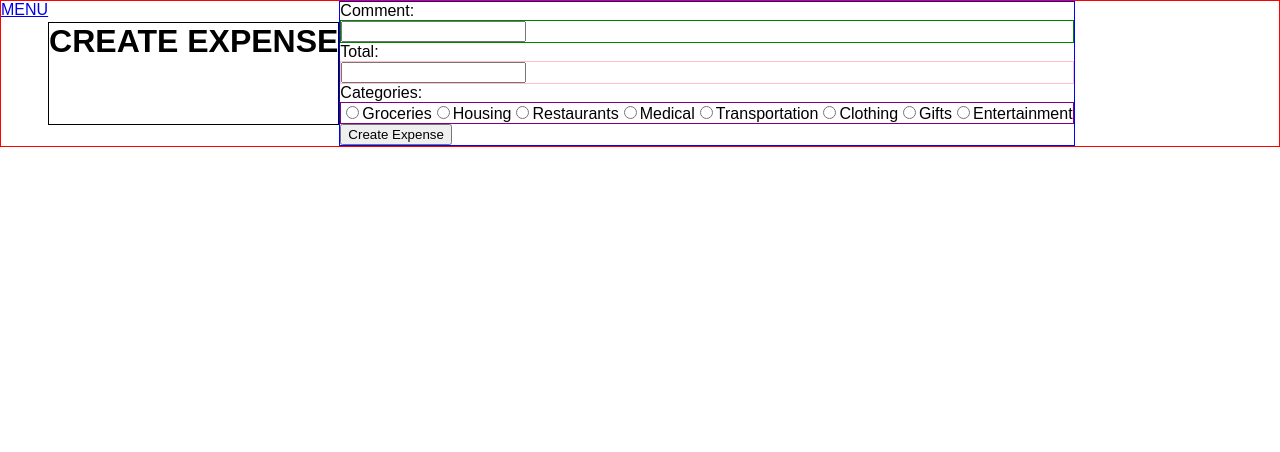
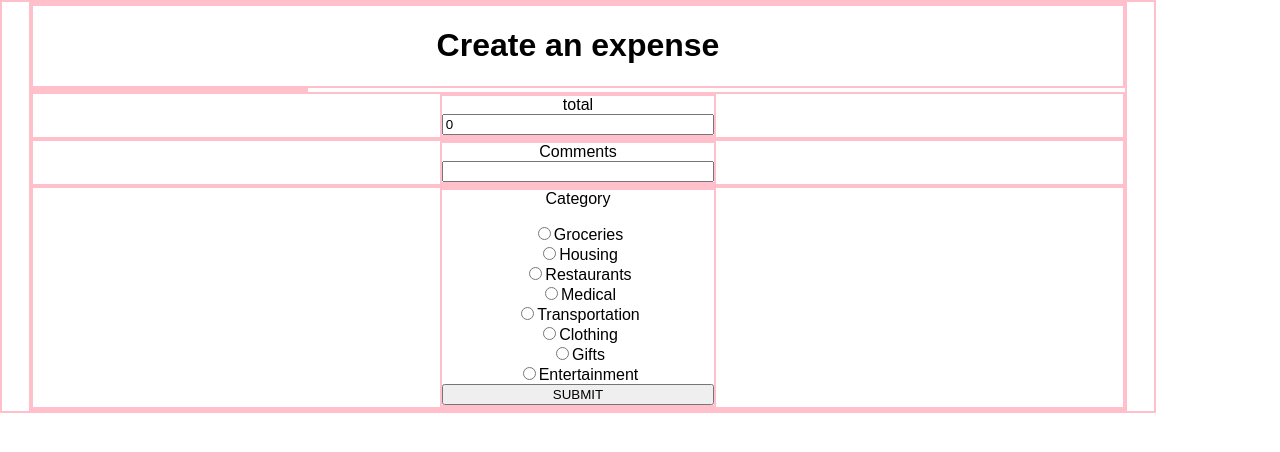
Before and after one commit to girOly/sav-r, a React (Create React App) app in the folder client/: page /create_expense in a window 1280 px wide. Shown: the top 452 px of the page. Built offline with nearby package versions, Linux system fonts and the light colour scheme; no server answers.

Commit message:
create expense flexboxed

```diff
--- /dev/null
+++ b/client/src/components/Create-expense.css
@@ -0,0 +1,65 @@
+.createBigBox {
+  border: 2px solid pink;
+  display: flex;
+  flex-direction: row;
+  justify-content: center;
+  width: 90%;
+}
+.createCenter {
+  border: 2px solid pink;
+  display: flex;
+  flex-direction: column;
+  justify-content: center;
+  width: 95%;
+}
+.createTitle {
+  border: 2px solid pink;
+  display: flex;
+  flex-direction: row;
+  justify-content: center;
+}
+.createTotalInput {
+  border: 2px solid pink;
+  display: flex;
+  flex-direction: row;
+  justify-content: center;
+}
+.createTotal {
+  border: 2px solid pink;
+  display: flex;
+  flex-direction: column;
+  justify-content: center;
+  width: 25%;
+  text-align: center;
+}
+.createCommentsInput {
+  border: 2px solid pink;
+  display: flex;
+  flex-direction: row;
+  justify-content: center;
+}
+.createComments {
+  border: 2px solid pink;
+  display: flex;
+  flex-direction: column;
+  justify-content: center;
+  width: 25%;
+  text-align: center;
+}
+.createCategoriesInput {
+  border: 2px solid pink;
+  display: flex;
+  flex-direction: row;
+  justify-content: center;
+}
+.createCategories {
+  border: 2px solid pink;
+  display: flex;
+  flex-direction: column;
+  justify-content: center;
+  width: 25%;
+  text-align: center;
+}
+.createCategoryTitle {
+  padding-bottom: 1rem;
+}
--- a/client/src/components/Create-expense.js
+++ b/client/src/components/Create-expense.js
@@ -1,7 +1,7 @@
 import React, { useState } from "react";
 import axios from "axios";
 import { BrowserRouter as Router, Route, Link } from "react-router-dom";
-import "./Create-expense.scss";
+import "./Create-expense.css";
 export default function CreateExpense(props) {
   const [total, setTotal] = useState(0);
   const [comment, setComment] = useState("");
@@ -30,29 +30,37 @@ export default function CreateExpense(props) {
   };
 
   return (
-    <div class="main">
-      <Link to="/">MENU</Link>
-      <h1>CREATE EXPENSE</h1>
-      <div class="form">
+    <div className="createBigBox">
+      <div className="createCenter">
+        <div className="createTitle">
+          <h1>Create an expense</h1>
+        </div>
+        <div className="createTotal"></div>
         <form onSubmit={event => event.preventDefault()}>
-          Comment:
-          <div className="comment">
+          <div className="createTotalInput">
+            <div className="createTotal">
+              total
+              <input
+                onChange={event => setTotal(event.target.value)}
+                type="number"
+                name="total"
+                value={total}
+              />
+            </div>
+          </div>
+          <div className="createCommentsInput">
+            <div className="createComments">
+              Comments
               <input
                 onChange={event => setComment(event.target.value)}
                 type="text"
                 name="comments"
               />
             </div>
-          <label>Total:</label>
-          <div className="total">
-            <input
-              type="number"
-              name="total_cents"
-              onChange={event => setTotal(event.target.value)}
-            />
           </div>
-          Categories:
-          <div class="categories">
+          <div className="createCategoriesInput">
+            <div className="createCategories">
+              <div className="createCategoryTitle">Category</div>
               <label className="radio-inline">
                 <input
                   value="1"
@@ -125,8 +133,9 @@ export default function CreateExpense(props) {
                 />
                 Entertainment
               </label>
+              <button onClick={expenseCreate}>SUBMIT</button>
             </div>
-          <button onClick={expenseCreate}>Create Expense</button>
+          </div>
         </form>
       </div>
     </div>
--- a/client/src/components/Create-expense.scss
+++ /dev/null
@@ -1,29 +0,0 @@
-h1 {
-  border: 1px solid black;
-  display: flex;
-}
-
-.main {
-  border: 1px solid red;
-  display: flex;
-}
-
-.form {
-  border: 1px solid blue;
-  display: flex;
-}
-
-.comment {
-  border: 1px solid green;
-  display: flex;
-}
-
-.total {
-  border: 1px solid pink;
-  display: flex;
-}
-
-.categories {
-  border: 1px solid purple;
-  display: flex;
-}
```
Lines whose indentation alone changed are shown as unchanged.
